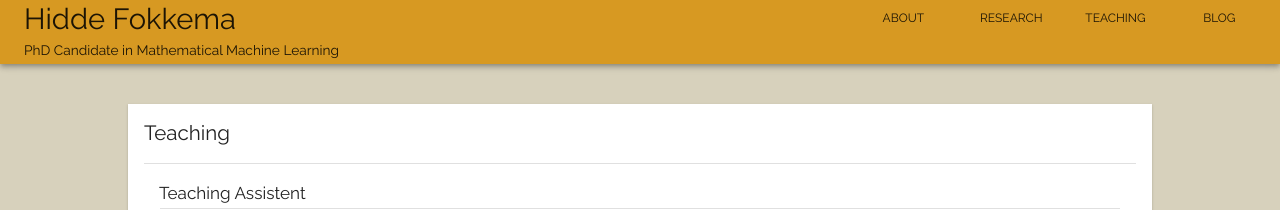
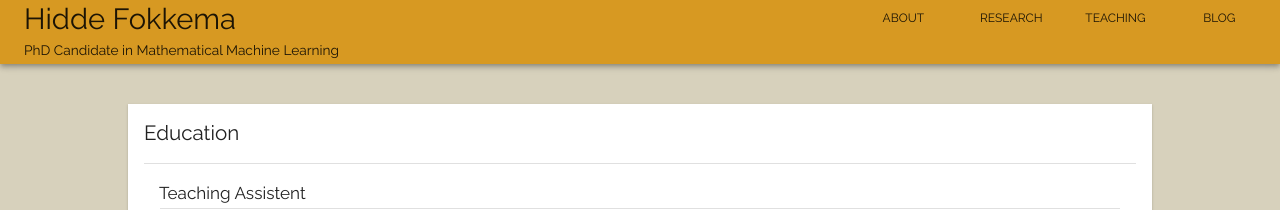
Before and after one commit to HiddeFok/personal-website-react, a React (Create React App) app: page /teaching in a window 1280 px wide. Shown: the top 210 px of the page. Built offline with nearby package versions, Linux system fonts and the light colour scheme.

Commit message:
Added theses files

```diff
--- a/src/components/publication.tsx
+++ b/src/components/publication.tsx
@@ -46,7 +46,7 @@ function createThesisItem(thesis: Thesis){
         <ArticleIcon/>
       </ListItemIcon>
       <ListItemText>
-        <Link variant="body1" href={thesis.link}>
+        <Link variant="body1" href={thesis.link} download>
           {thesis.title}
         </Link>
         <Typography variant="body1">
--- a/src/data/theses.ts
+++ b/src/data/theses.ts
@@ -12,13 +12,13 @@ export const Theses: Thesis[] = [
     supervisors: "dr. Sonja Cox, Prof. dr. Peter Spreij",
     type: "Master thesis, Mathematics",
     date: "June 2021",
-    link: "Add"
+    link: "MSc_thesis.pdf"
   },
   {
     title: "Learning and thermodynamics",
     supervisors: "dr. Bas Kleijn, dr. Greg Stephens",
     type: "Dubble Bachelor thesis, Mathematics and Physics",
     date: "July 2019",
-    link: "add"
+    link: "BSc_thesis.pdf"
   }
 ]
--- a/src/pages/teaching.tsx
+++ b/src/pages/teaching.tsx
@@ -16,7 +16,7 @@ const Teaching: React.FC = () => {
       <Grid item xs={10}>
         <Card sx={{margin: "0% 2%", minHeight: "50vh"} }>
           <CardHeader
-            title="Teaching"
+            title="Education"
             align="left"
           />
           <Divider variant='middle'/>
```
Also changed, not shown: 2 other files (tests, documents, lock files or other folders).
